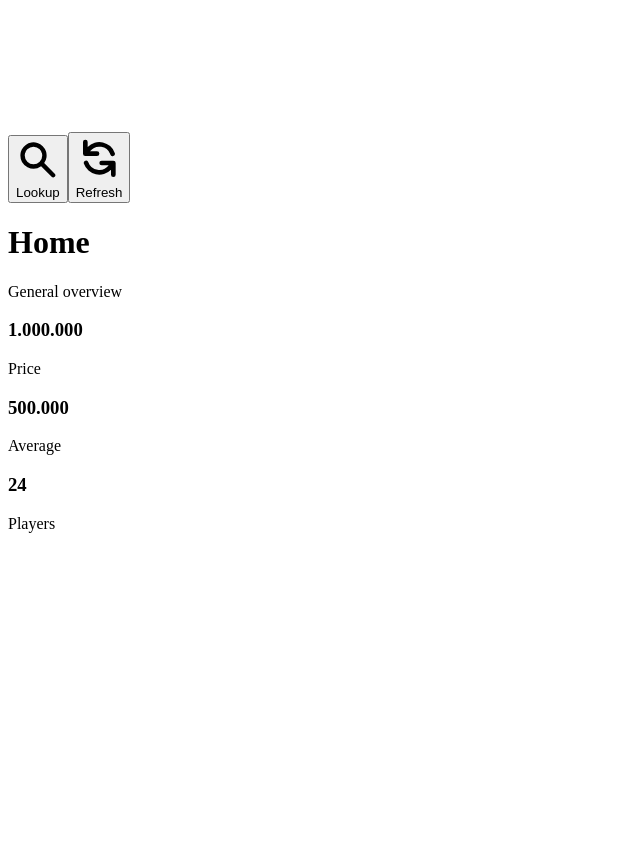
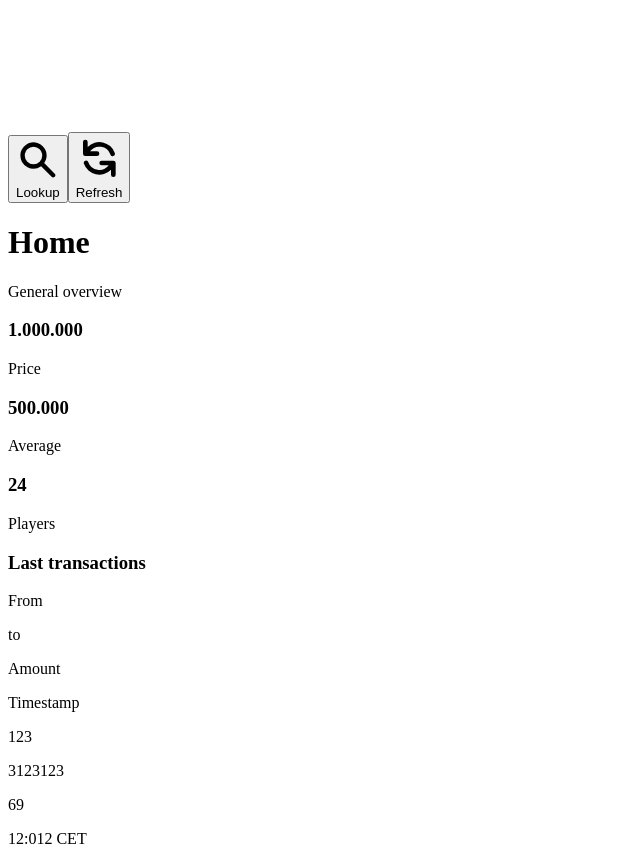
Before and after one commit to cns-nitroapp/remastered-web, a Next.js app: page / in a window 1280 px wide. Shown: the part 1880-2744 px from the top of the page, without its empty margins (0-640 px from the left). Before the commit the page ends 2429 px from the top, so only its background shows below. Built offline with nearby package versions, Linux system fonts and the light colour scheme.

Commit message:
Implement last transaction list

```diff
--- a/pages/index.js
+++ b/pages/index.js
@@ -12,7 +12,7 @@ export default function Home() {
       <main className="flex flex-col items-center justify-center w-full flex-1 px-20 text-center bg-lightgrey">
       <img src="/black-transparent.png" alt="Nitroapp Logo" className="h-20 lg:ml-2 mb-5 absolute top-5 left-5" />
 
-        <div className="flex flex-wrap max-w-4xl mt-6 absolute top-24 transition-all lg:px-20 px-5">
+        <div className="flex flex-wrap max-w-4xl mt-6 absolute top-24 transition-all lg:px-20 px-5 cursor-default">
           <div className="mb-10 text-left">
             <span className="sm:ml-3 absolute right-20 invisible lg:visible justify-around flex flex-wrap">
               <button
@@ -37,9 +37,9 @@ export default function Home() {
               General overview
             </p>
           </div>
-          <div className="border rounded-xl w-full flex flex-wrap items-center justify-around bg-white hover:bg-darkgrey lg:visible invisible">
+          <div className="border rounded-xl w-full flex flex-wrap items-center justify-around bg-white hover:bg-darkgrey lg:visible invisible transition-all hover:ring-2 hover:ring-indigo-500">
             <a
-              className="p-6 text-left w-48 rounded-xl pointer-events-none"
+              className="p-6 text-left w-48 rounded-xl"
             >
               <h3 className="text-xl font-bold">1.000.000</h3>
               <p className="mt-1 text-md">
@@ -48,7 +48,7 @@ export default function Home() {
             </a>
 
             <a
-              className="p-6 text-left w-48 rounded-xl pointer-events-none"
+              className="p-6 text-left w-48 rounded-xl"
             >
               <h3 className="text-xl font-bold">500.000</h3>
               <p className="mt-1 text-md">
@@ -57,12 +57,31 @@ export default function Home() {
             </a>
 
             <a
-              className="p-6 text-left w-48 rounded-xl pointer-events-none"
+              className="p-6 text-left w-48 rounded-xl"
             >
               <h3 className="text-xl font-bold">24</h3>
               <p className="mt-1 text-md">
                 Players
               </p>
+            </a>
+          </div>
+          <div className="w-full flex flex-wrap items-left mt-10">
+            <a className="text-left">
+              <h3 className="text-lg font-medium">Last transactions</h3>
+            </a>
+          </div>
+          <div className="border rounded-xl w-full flex flex-wrap items-center justify-around bg-white lg:visible invisible transition-all mt-10 p-6">
+            <a className="w-full flex flex-wrap items-left justify-around p-3 mb-5 rounded-xl font-medium">
+              <p>From</p>
+              <p>to</p>
+              <p>Amount</p>
+              <p>Timestamp</p>
+            </a>
+            <a className="w-full flex flex-wrap items-left justify-around p-3 m-2 border rounded-xl hover:ring-2 hover:ring-indigo-500 transition-all">
+              <p>123</p>
+              <p>3123123</p>
+              <p>69</p>
+              <p>12:012 CET</p>
             </a>
           </div>
         </div>
```
Also changed, not shown: 1 other file (tests, documents, lock files or other folders).
